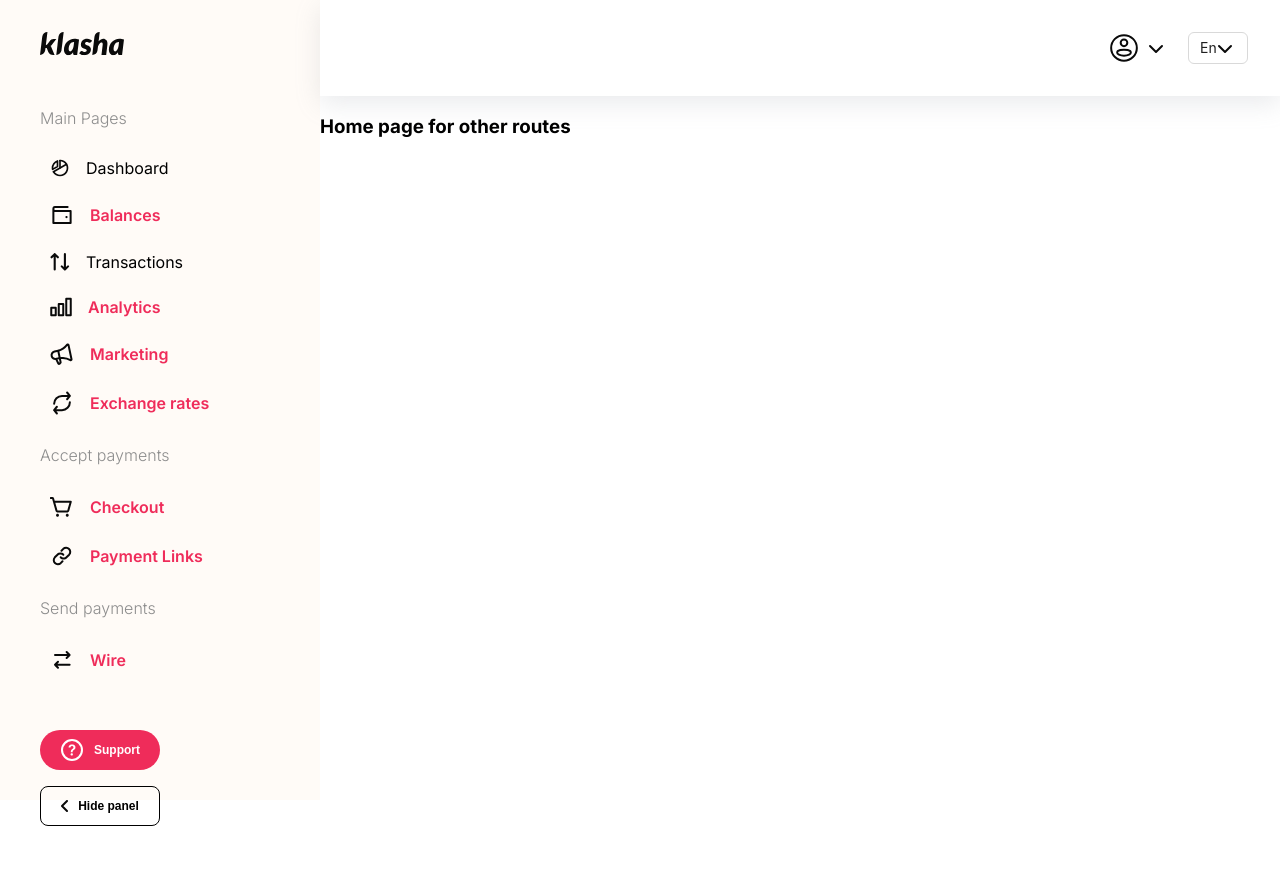
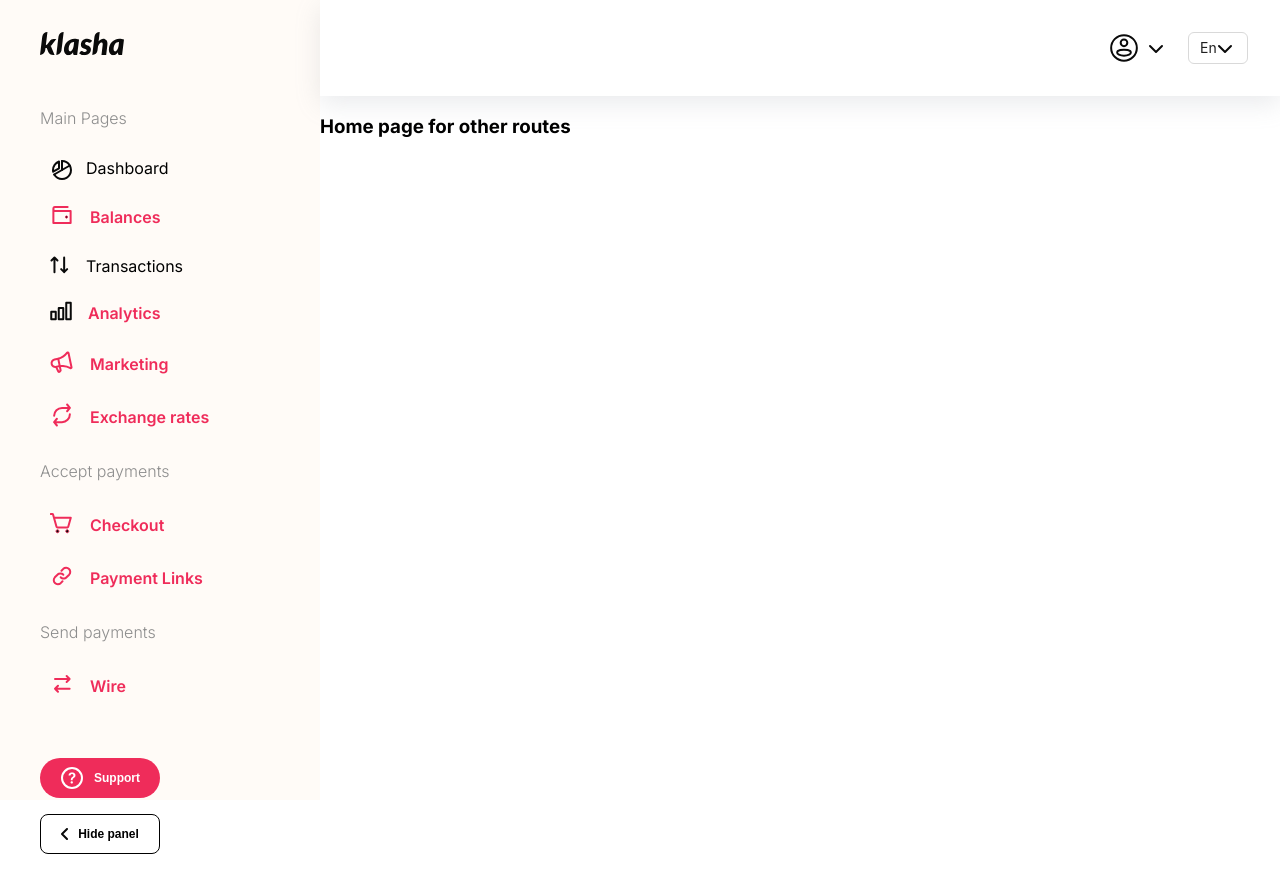
Before and after one commit to nazorm/klasha-test, a React (Create React App) app: page / in a window 1280 px wide. Shown: the top 892 px of the page. Built offline with nearby package versions, Linux system fonts and the light colour scheme.

Commit message:
makes use of absolute imports

```diff
--- a/src/layout/Sidebar/index.tsx
+++ b/src/layout/Sidebar/index.tsx
@@ -2,57 +2,58 @@ import React, { useState } from 'react';
 import styled from 'styled-components';
 import { Link, useLocation, useNavigate } from "react-router-dom";
 import klashaLogo from '../../assets/logo.svg';
-import dashboardIcon from '../../assets/dashboard.svg';
-import walletIcon from '../../assets/wallet.svg';
-import transactionIcon from '../../assets/transactions.svg';
-import analyticsIcon from '../../assets/analytics.svg';
-import marketingIcon from '../../assets/marketing.svg';
-import exchangeIcon from '../../assets/exchange.svg';
-import cartIcon from '../../assets/cart.svg';
-import linkIcon from '../../assets/link.svg';
-import wireIcon from '../../assets/wire.svg';
+import { ReactComponent as WalletIcon } from 'assets/wallet.svg';
+import { ReactComponent as TransactionIcon } from 'assets/transactions.svg';
+import { ReactComponent as AnalyticsIcon } from 'assets/analytics.svg';
+import { ReactComponent as MarketingIcon } from 'assets/marketing.svg';
+import { ReactComponent as ExchangeIcon } from 'assets/exchange.svg';
+import { ReactComponent as CartIcon } from 'assets/cart.svg';
+import { ReactComponent as LinkIcon } from 'assets/link.svg';
+import { ReactComponent as WireIcon } from 'assets/wire.svg';
 import { StyleConstants } from 'styles/StyleConstants';
 import { Button } from 'components/Button';
 import supportIcon from 'assets/support.svg';
 import leftIcon from 'assets/arrow-left.svg';
+import { ReactComponent as DashboardIcon } from 'assets/dashboard.svg';
 
 
 interface ISideBarLinkProps {
     route: string;
     icon: any;
     title?: string;
+
 }
 
 const menuItems = [
     {
         name: 'Dashboard',
         path: '/dashboard',
-        icon: dashboardIcon
+        icon: <DashboardIcon />,
     },
     {
         name: 'Balances',
         path: '/',
-        icon: walletIcon
+        icon: <WalletIcon />
     },
     {
         name: 'Transactions',
         path: '/transactions',
-        icon: transactionIcon
+        icon: <TransactionIcon />
     },
     {
         name: 'Analytics',
         path: '/',
-        icon: analyticsIcon
+        icon: <AnalyticsIcon />
     },
     {
         name: 'Marketing',
         path: '/',
-        icon: marketingIcon
+        icon: <MarketingIcon />
     },
     {
         name: 'Exchange rates',
         path: '/',
-        icon: exchangeIcon
+        icon: <ExchangeIcon />
     },
 
 ]
@@ -61,12 +62,12 @@ const acceptMenu = [
     {
         name: 'Checkout',
         path: '/',
-        icon: cartIcon
+        icon: <CartIcon />
     },
     {
         name: 'Payment Links',
         path: '/',
-        icon: linkIcon
+        icon: <LinkIcon />
     }
 ]
 
@@ -74,20 +75,22 @@ const sendMenu = [
     {
         name: 'Wire',
         path: '/',
-        icon: wireIcon
+        icon: <WireIcon />
     },
 ]
 
 export const SideBarLink = (props: ISideBarLinkProps) => {
     const { title, route, icon } = props;
-
+    console.log(typeof icon)
     const location = useLocation();
     const currentPath = location.pathname.toLowerCase();
     const activePath = route.toLowerCase();
     return (
         <li className="side-bar__item">
             <Link to={route} className={currentPath === activePath ? "side-bar__active" : 'side-bar__link'}>
-                <img src={icon} alt='icon' className={currentPath === activePath ? "sidebar-icon__active" : 'sidebar-icon'} />
+                <div className={currentPath === activePath ? "sidebar-icon__active" : 'sidebar-icon'}>
+                    {icon}
+                </div>
                 <span className='sidebar-title'> {title}</span>
             </Link>
         </li>
@@ -95,6 +98,7 @@ export const SideBarLink = (props: ISideBarLinkProps) => {
 
     )
 }
+
 export const SideBarIcon = (props: ISideBarLinkProps) => {
     const { route, icon } = props;
     const location = useLocation();
@@ -103,7 +107,9 @@ export const SideBarIcon = (props: ISideBarLinkProps) => {
     return (
         <li className="closed__item">
             <Link to={route} className={currentPath === activePath ? "closed-active-item" : "closed-side-bar__item"}>
-                <img src={icon} alt='icon' className={currentPath === activePath ? " closed-icon closed-active-item" : " closed-icon closed-side-bar__item"} />
+                <div className={currentPath === activePath ? " closed-icon closed-active-item" : " closed-icon closed-side-bar__item"}>
+                    {icon}
+                </div>
             </Link>
         </li>
     )
@@ -192,7 +198,7 @@ export const SideBar = () => {
 
             )
                 :
-            (
+                (
                     <ClosedSideBar>
                         <ul className='closed-bar__list'>
                             {menuItems.map((item) => {
@@ -234,7 +240,7 @@ export const SideBar = () => {
                             <img src={leftIcon} className='closed-support-icon' alt='hide' title='hide' />
                         </ClosedSupportBtn>
                     </ClosedSideBar>
-              )
+                )
 
             }
 
@@ -294,7 +300,11 @@ const MenuContainer = styled.div`
     }
 
     .sidebar-icon__active{
-        stroke:${StyleConstants.COLOR_PRIMARY};
+        svg{
+            path{
+                stroke:${StyleConstants.COLOR_PRIMARY};
+            }
+        }
     }
     .sidebar-title{
         margin-left: 1rem;
@@ -357,7 +367,13 @@ const ClosedSideBar = styled.div`
             padding: 5px 0;
             transition: 0.5s;
       }
-
+      .closed-active-item{
+        svg{
+            path{
+                stroke:${StyleConstants.COLOR_PRIMARY};
+            }
+        }
+      }
 `;
 
 const ClosedSupportBtn = styled(Button)`
```
